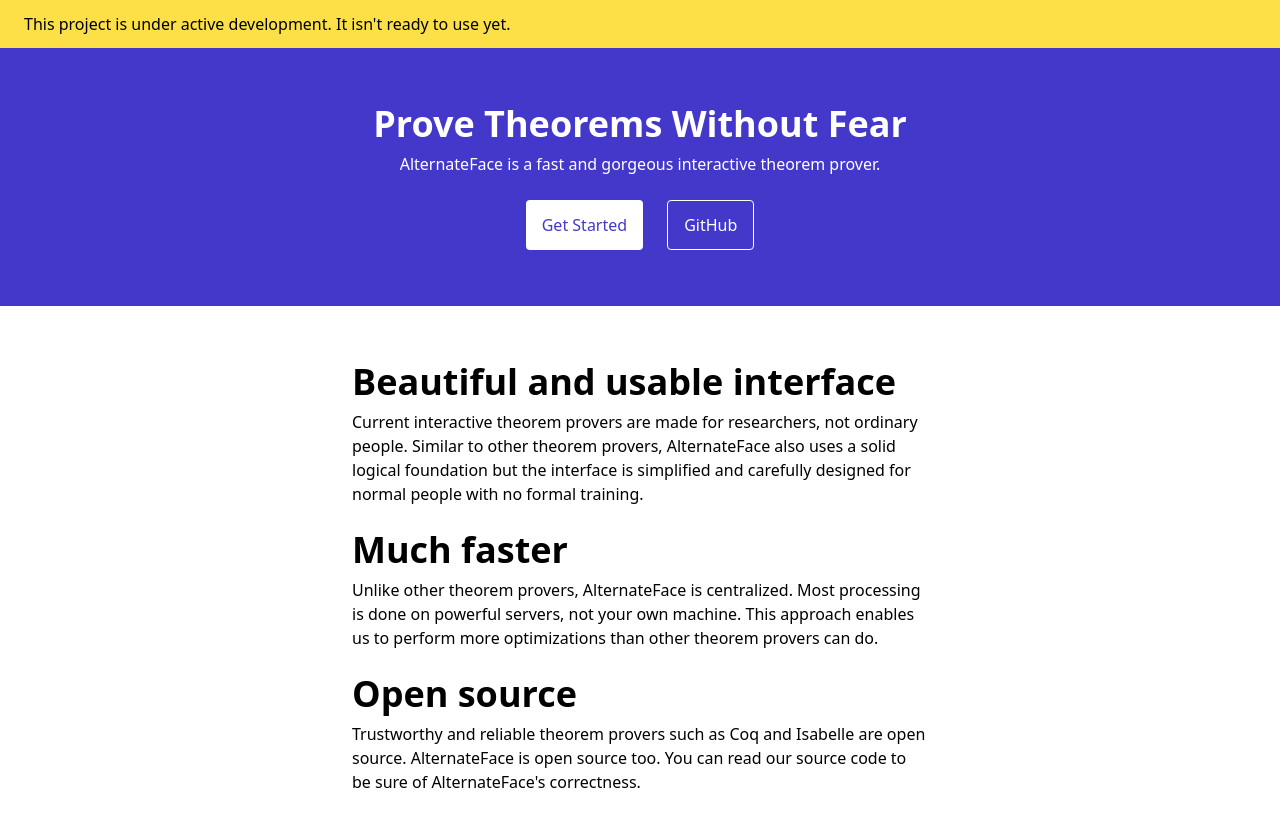
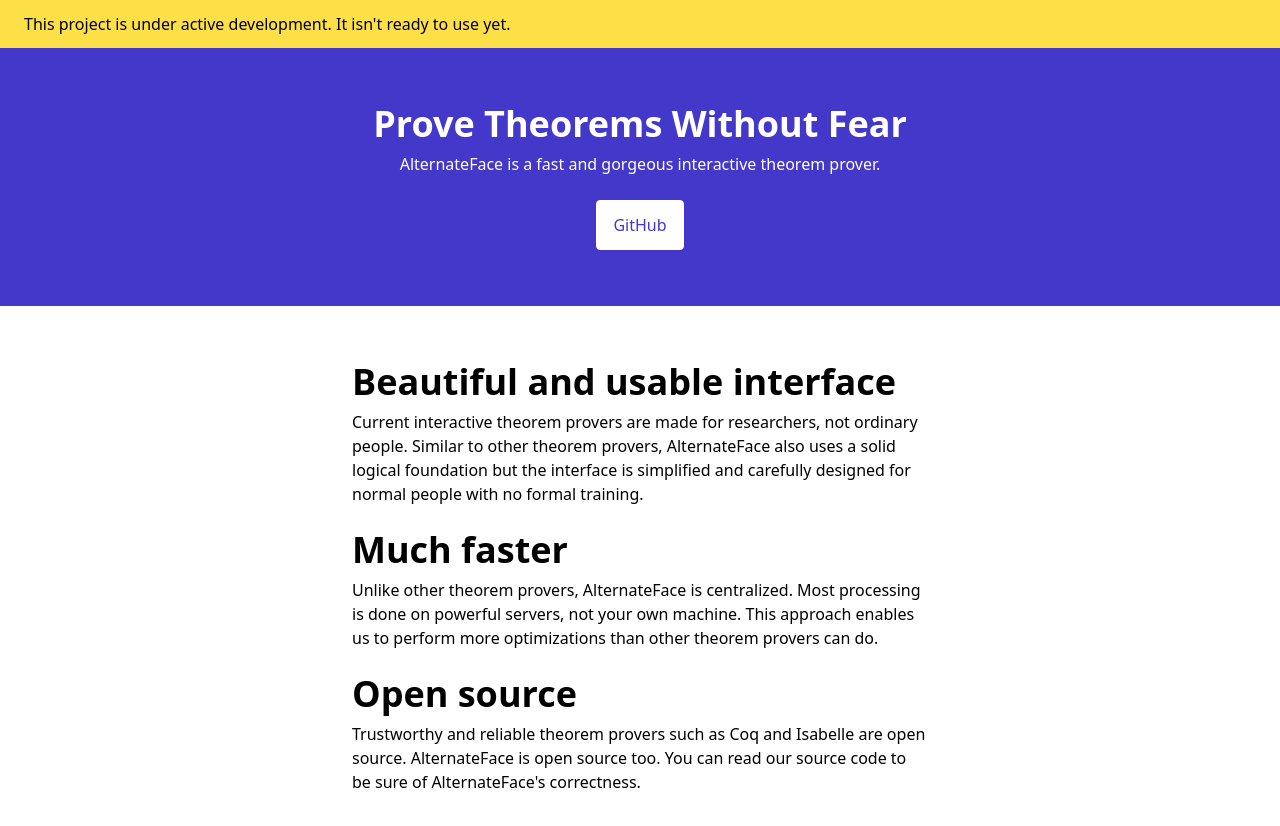
Before and after one commit to huynhtrankhanh/AlternateFace, a website built with Vite: page index.html in a window 1280 px wide. Built offline with nearby package versions, Linux system fonts and the light colour scheme.

Commit message:
Remove misleading "Get Started" button

```diff
--- a/index.html
+++ b/index.html
@@ -17,9 +17,7 @@
       <p class="text-white text-center">AlternateFace is a fast and gorgeous interactive theorem prover.</p>
       <div class="py-3"></div>
       <div class="flex w-full justify-center">
-        <button class="px-4 py-3 bg-white text-indigo-700 rounded">Get Started</button>
-        <div class="px-3"></div>
-        <a class="px-4 py-3 border-white border rounded text-white" href="https://github.com/huynhtrankhanh/AlternateFace">GitHub</a>
+        <a class="px-4 py-3 border-white border rounded text-indigo-700 bg-white" href="https://github.com/huynhtrankhanh/AlternateFace">GitHub</a>
       </div>
     </div>
     <div class="w-full px-6 xl:px-48 py-14 flex justify-center">
```
